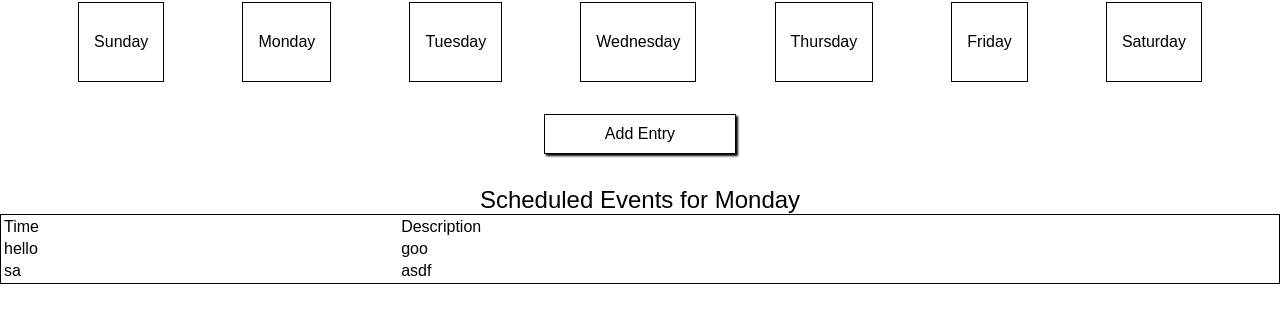
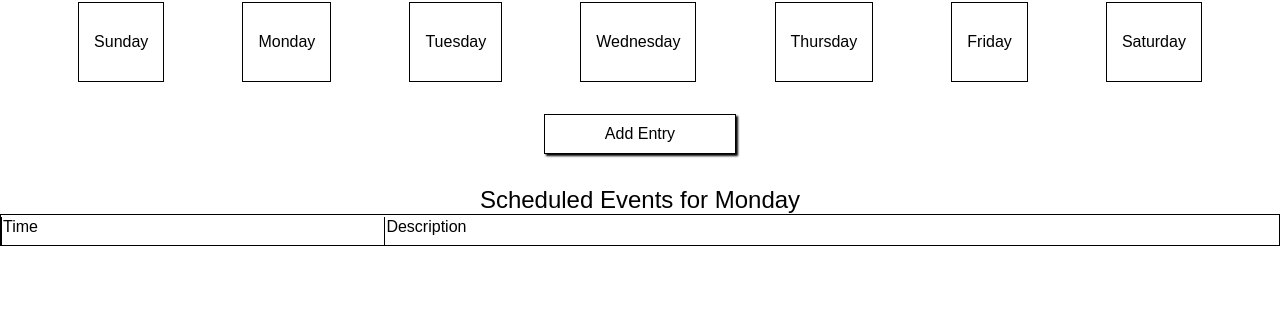
Before and after one commit to PaulGlorioso/week-planner, a website: page index.html in a window 1280 px wide. Shown: the part 78-400 px from the top of the page. Drawn offline with Linux system fonts and the light colour scheme.

Commit message:
added table

```diff
--- a/index.html
+++ b/index.html
@@ -26,18 +26,31 @@
     <div class="events">Scheduled Events for Monday</div>
     <div class="table">
       <table>
-        <tbody id="">
+        <thead>
           <tr>
-            <td>Time</td>
-            <td>Description</td>
+            <th colspan="10"></th>
+          </tr>
+        </thead>
+        <tbody>
+          <tr>
+            <td class="time">Time</td>
+            <td class="description">Description</td>
           </tr>
           <tr>
-            <td>hello</td>
-            <td>goo</td>
+            <td></td>
+            <td></td>
           </tr>
           <tr>
-            <td>sa</td>
-            <td>asdf</td>
+            <td></td>
+            <td></td>
+          </tr>
+          <tr>
+            <td></td>
+            <td></td>
+          </tr>
+          <tr>
+            <td></td>
+            <td></td>
           </tr>
 
         </tbody>
--- a/styles.css
+++ b/styles.css
@@ -126,4 +126,16 @@ h2 {
 table {
   border: 1px solid black;
   width: 100%;
+  border-spacing: 0;
 }
+
+td {
+  border-left: 1px solid black;
+}
+
+.time {
+  width: 30%;
+}
+
+.description {
+}
```
